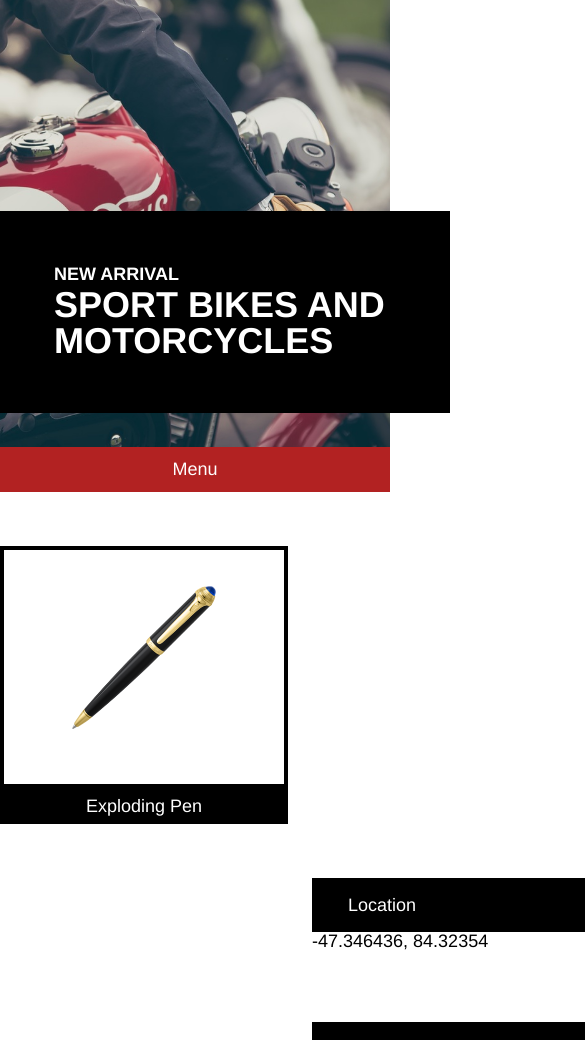
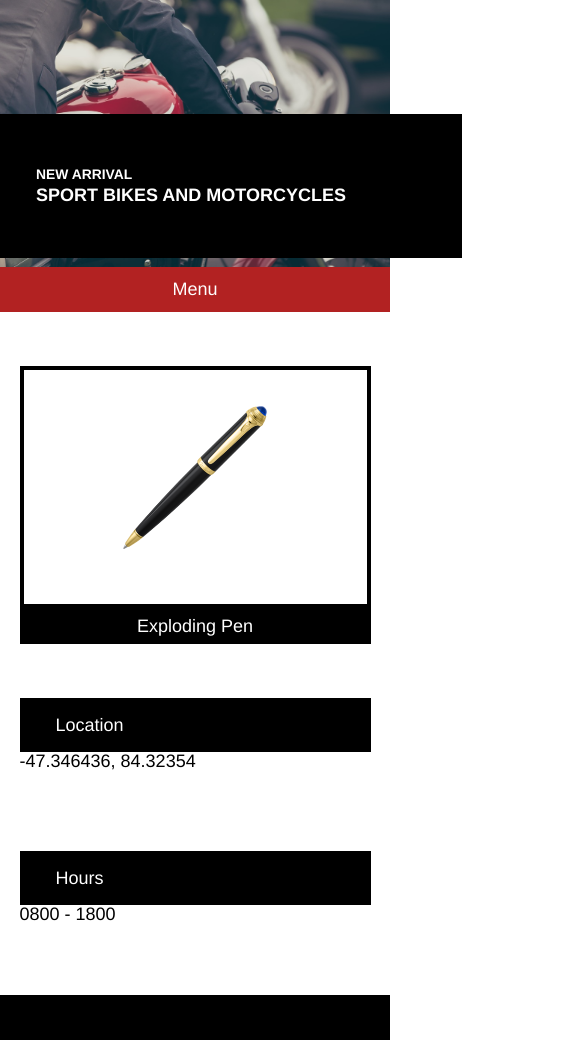
Before and after one commit to haleymich83/SecretAgentSupply, a plain HTML site: page index.html in a window 390 px wide. Shown: the part 54-1094 px from the top of the page, 585 px wide, since content can reach past the window. Drawn offline with Linux system fonts and the light colour scheme.

Commit message:
Finished

```diff
--- a/index.html
+++ b/index.html
@@ -42,7 +42,7 @@
     <div class="content">
       <div class="container">
         <div class="items">
-          <div class="product">
+          <div class="product phide">
             <div class="prod-img">
               <img src="resources/images/pen.png" alt="exploding pen" />
             </div>
--- a/resources/css/style.css
+++ b/resources/css/style.css
@@ -1,62 +1,3 @@
-@media only screen and (max-width: 1024px) {
- .nomen {
-   display: none;
- }
-
- .product.ghide {
-   display: none;
- }
-
- .product{
-   width: 47%;
- }
-
- .menu{
-   margin: auto;
- }
-
-.hours, .location{
-  width: 35%;
-}
-
-}
-
-@media only screen and (min-width: 1024px){
-  .menu {
-    display: none;
-  }
-}
-
-@media only screen and (max-width: 470px){
-  .product.whide{
-    display: none;
-  }
-
-  .new {
-    height: 15rem;
-  }
-  .intro{
-    padding: 1rem 2rem;
-    margin-top: 10rem;
-  }
-  .line1{
-    font-family: Helvetica;
-    font-size: 0.77rem;
-    font-weight: bold;
-  }
-  .line2{
-    font-family: Helvetica;
-    font-size: 1rem;
-    font-weight: bold;
-  }
-
-  .info {
-    flex-direction: column;
-    align-items: center;
-  }
-
-}
-
 html{
   font-size: 18px;
   background-color: white;
@@ -95,7 +36,7 @@ footer{
 }
 
 .container{
-  width: 960px;
+  max-width: 960px;
   margin: 0 auto;
 }
 
@@ -205,3 +146,94 @@ footer{
   color: black;
   padding-bottom: 4rem;
 }
+
+@media only screen and (max-width: 1024px) {
+.container{
+  width: 100%;
+}
+
+ .nomen {
+   display: none;
+ }
+
+ .product.ghide {
+   display: none;
+ }
+
+ .product{
+   width: 47%;
+ }
+
+ .menu{
+   margin: auto;
+ }
+
+.hours, .location{
+  width: 35%;
+}
+
+.info{
+  justify-content: space-around;
+}
+
+}
+
+@media only screen and (min-width: 1024px){
+  .menu {
+    display: none;
+  }
+}
+
+@media only screen and (max-width: 470px){
+  .product.whide{
+    display: none;
+  }
+
+  .product.phide{
+    width: 90%;
+  }
+
+  .product{
+    margin: auto;
+  }
+
+  .new {
+    height: 15rem;
+  }
+
+  .intro{
+    padding: 1rem 2rem;
+    margin-top: 10rem;
+    margin-bottom: 4rem;
+    width: 100%;
+  }
+
+  .line1{
+    font-family: Helvetica;
+    font-size: 0.77rem;
+    font-weight: bold;
+  }
+  .line2{
+    font-family: Helvetica;
+    font-size: 1rem;
+    font-weight: bold;
+  }
+
+  .info {
+    flex-direction: column;
+    align-items: center;
+  }
+
+  .location, .hours {
+    width: 90%;
+  }
+
+  .hours{
+    margin-top: 0.5rem;
+  }
+
+  footer {
+    text-align: center;
+  }
+
+}
```
